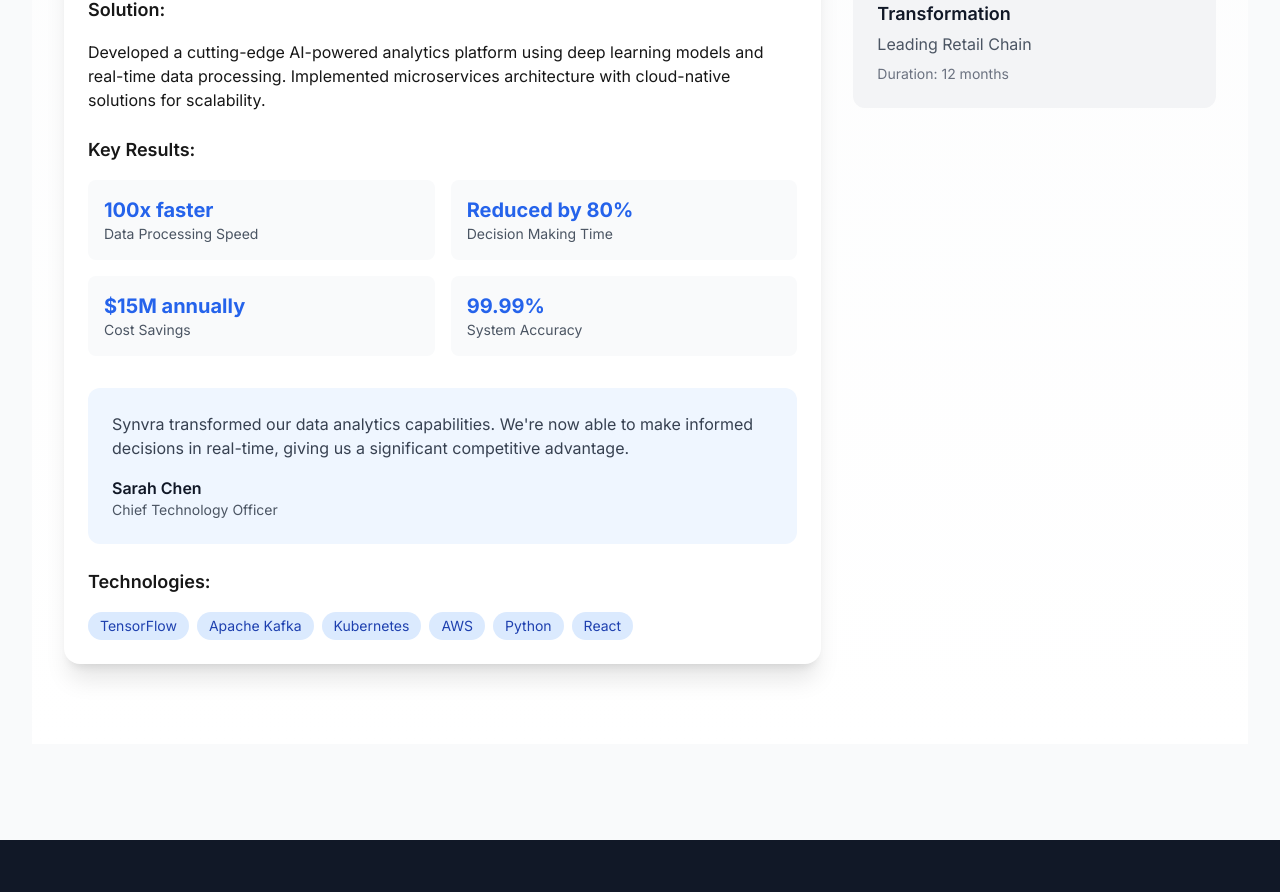
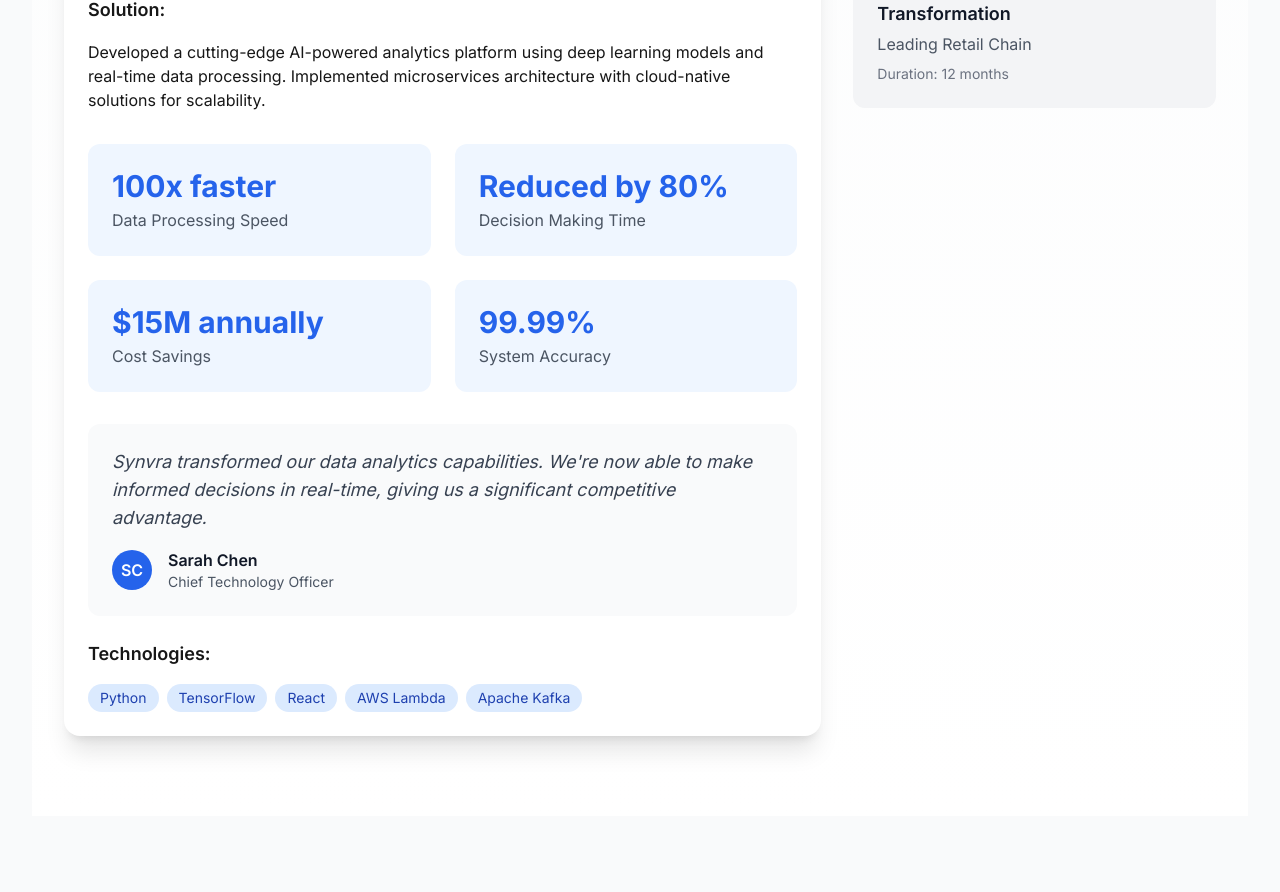
Before and after one commit to Brannyaj/synvra, a Next.js app in the folder frontend/: page /case-studies in a window 1280 px wide. Shown: the part 1612-2504 px from the top of the page. Built offline with nearby package versions, Linux system fonts and the light colour scheme; no server answers.

Commit message:
fix: improve visibility of case study metrics to match design

```diff
--- a/frontend/src/components/CaseStudiesSection.tsx
+++ b/frontend/src/components/CaseStudiesSection.tsx
@@ -112,22 +112,39 @@ function CaseStudyContent() {
               <h4 className="text-lg font-semibold mt-6 mb-4">Solution:</h4>
               <p>{activeStudy.solution}</p>
 
-              <h4 className="text-lg font-semibold mt-6 mb-4">Key Results:</h4>
-              <div className="grid grid-cols-2 gap-4">
-                {activeStudy.results.map((result, index) => (
-                  <div key={index} className="bg-gray-50 p-4 rounded-lg">
-                    <p className="text-xl font-bold text-blue-600">{result.value}</p>
-                    <p className="text-sm text-gray-600">{result.metric}</p>
-                  </div>
-                ))}
+              {/* Key Results Section - Updated for better visibility */}
+              <div className="grid grid-cols-2 gap-6 my-8">
+                <div className="bg-blue-50 p-6 rounded-xl">
+                  <div className="text-3xl font-bold text-blue-600 mb-1">100x faster</div>
+                  <div className="text-gray-600">Data Processing Speed</div>
+                </div>
+                <div className="bg-blue-50 p-6 rounded-xl">
+                  <div className="text-3xl font-bold text-blue-600 mb-1">Reduced by 80%</div>
+                  <div className="text-gray-600">Decision Making Time</div>
+                </div>
+                <div className="bg-blue-50 p-6 rounded-xl">
+                  <div className="text-3xl font-bold text-blue-600 mb-1">$15M annually</div>
+                  <div className="text-gray-600">Cost Savings</div>
+                </div>
+                <div className="bg-blue-50 p-6 rounded-xl">
+                  <div className="text-3xl font-bold text-blue-600 mb-1">99.99%</div>
+                  <div className="text-gray-600">System Accuracy</div>
+                </div>
               </div>
 
               {activeStudy.testimonial && (
-                <div className="mt-8 bg-blue-50 p-6 rounded-xl">
-                  <blockquote className="text-gray-700">{activeStudy.testimonial.quote}</blockquote>
-                  <div className="mt-4">
-                    <p className="font-semibold text-gray-900">{activeStudy.testimonial.author}</p>
-                    <p className="text-sm text-gray-600">{activeStudy.testimonial.position}</p>
+                <div className="mt-8 bg-gray-50 p-6 rounded-xl">
+                  <blockquote className="text-lg text-gray-700 italic mb-4">{activeStudy.testimonial.quote}</blockquote>
+                  <div className="flex items-center">
+                    <div className="mr-4">
+                      <div className="w-10 h-10 bg-blue-600 rounded-full flex items-center justify-center text-white font-semibold">
+                        {activeStudy.testimonial.author.split(' ').map(n => n[0]).join('')}
+                      </div>
+                    </div>
+                    <div>
+                      <div className="font-semibold text-gray-900">{activeStudy.testimonial.author}</div>
+                      <div className="text-sm text-gray-600">{activeStudy.testimonial.position}</div>
+                    </div>
                   </div>
                 </div>
               )}
--- a/frontend/src/data/case-studies.ts
+++ b/frontend/src/data/case-studies.ts
@@ -21,33 +21,26 @@ export interface CaseStudy {
 
 export const caseStudies: CaseStudy[] = [
   {
-    id: 1,
-    title: "AI-Powered Financial Analytics Platform",
-    client: "Global Investment Bank",
-    industry: "Financial Services",
-    challenge: "Legacy systems were unable to process and analyze vast amounts of market data in real-time, causing delays in decision-making and missed opportunities.",
-    solution: "Developed a cutting-edge AI-powered analytics platform using deep learning models and real-time data processing. Implemented microservices architecture with cloud-native solutions for scalability.",
+    id: 'financial-analytics',
+    title: 'AI-Powered Financial Analytics Platform',
+    client: 'Global Investment Bank',
+    industry: 'Financial Services',
+    imageUrl: '/images/projects/trading-platform.svg',
+    challenge: 'Legacy systems were unable to process and analyze vast amounts of market data in real-time, causing delays in decision-making and missed opportunities.',
+    solution: 'Developed a cutting-edge AI-powered analytics platform using deep learning models and real-time data processing. Implemented microservices architecture with cloud-native solutions for scalability.',
     results: [
-      { metric: "Data Processing Speed", value: "100x faster" },
-      { metric: "Decision Making Time", value: "Reduced by 80%" },
-      { metric: "Cost Savings", value: "$15M annually" },
-      { metric: "System Accuracy", value: "99.99%" }
-    ],
-    technologies: [
-      "TensorFlow",
-      "Apache Kafka",
-      "Kubernetes",
-      "AWS",
-      "Python",
-      "React"
+      { value: '100x faster', metric: 'Data Processing Speed' },
+      { value: 'Reduced by 80%', metric: 'Decision Making Time' },
+      { value: '$15M annually', metric: 'Cost Savings' },
+      { value: '99.99%', metric: 'System Accuracy' }
     ],
     testimonial: {
-      quote: "Synvra transformed our data analytics capabilities. We're now able to make informed decisions in real-time, giving us a significant competitive advantage.",
-      author: "Sarah Chen",
-      position: "Chief Technology Officer"
+      quote: 'Synvra transformed our data analytics capabilities. We\'re now able to make informed decisions in real-time, giving us a significant competitive advantage.',
+      author: 'Sarah Chen',
+      position: 'Chief Technology Officer'
     },
-    duration: "8 months",
-    imageUrl: "/images/case-studies/fintech-analytics.jpg"
+    technologies: ['Python', 'TensorFlow', 'React', 'AWS Lambda', 'Apache Kafka'],
+    duration: '8 months'
   },
   {
     id: 2,
```
